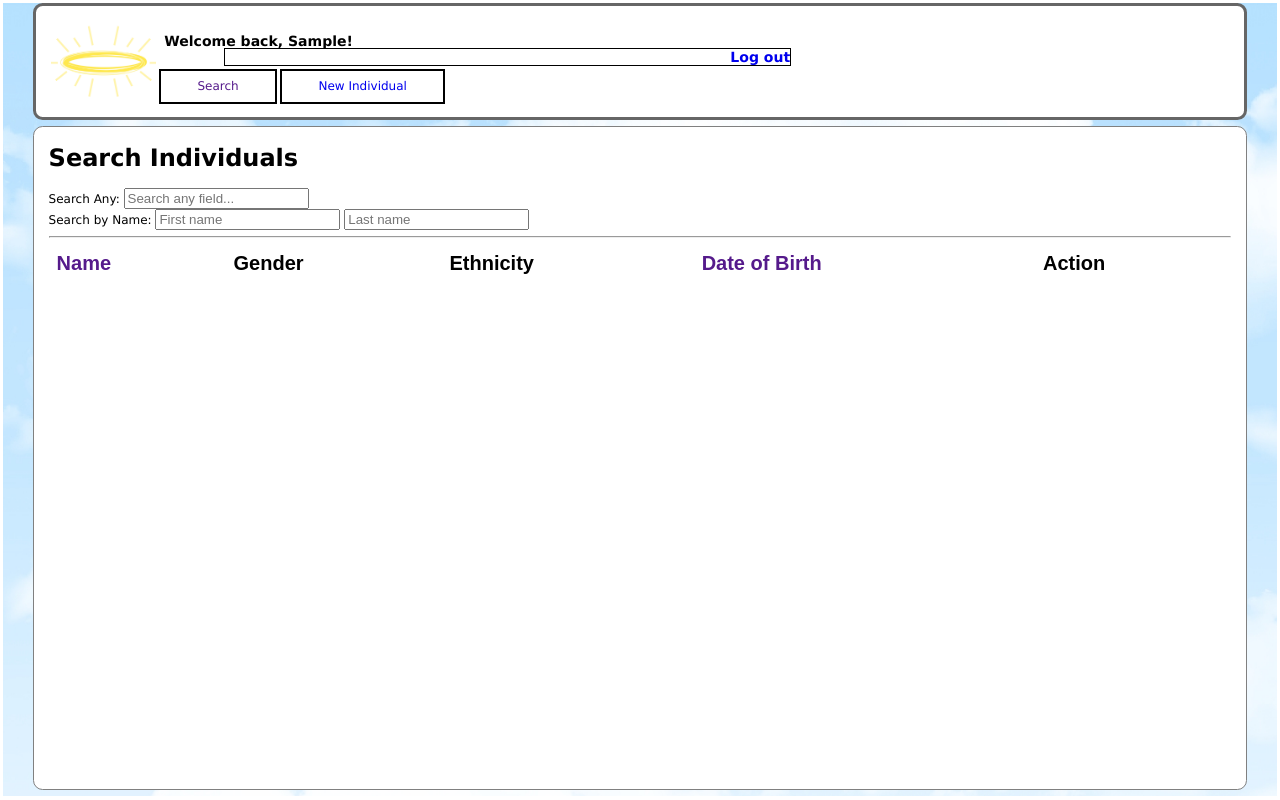
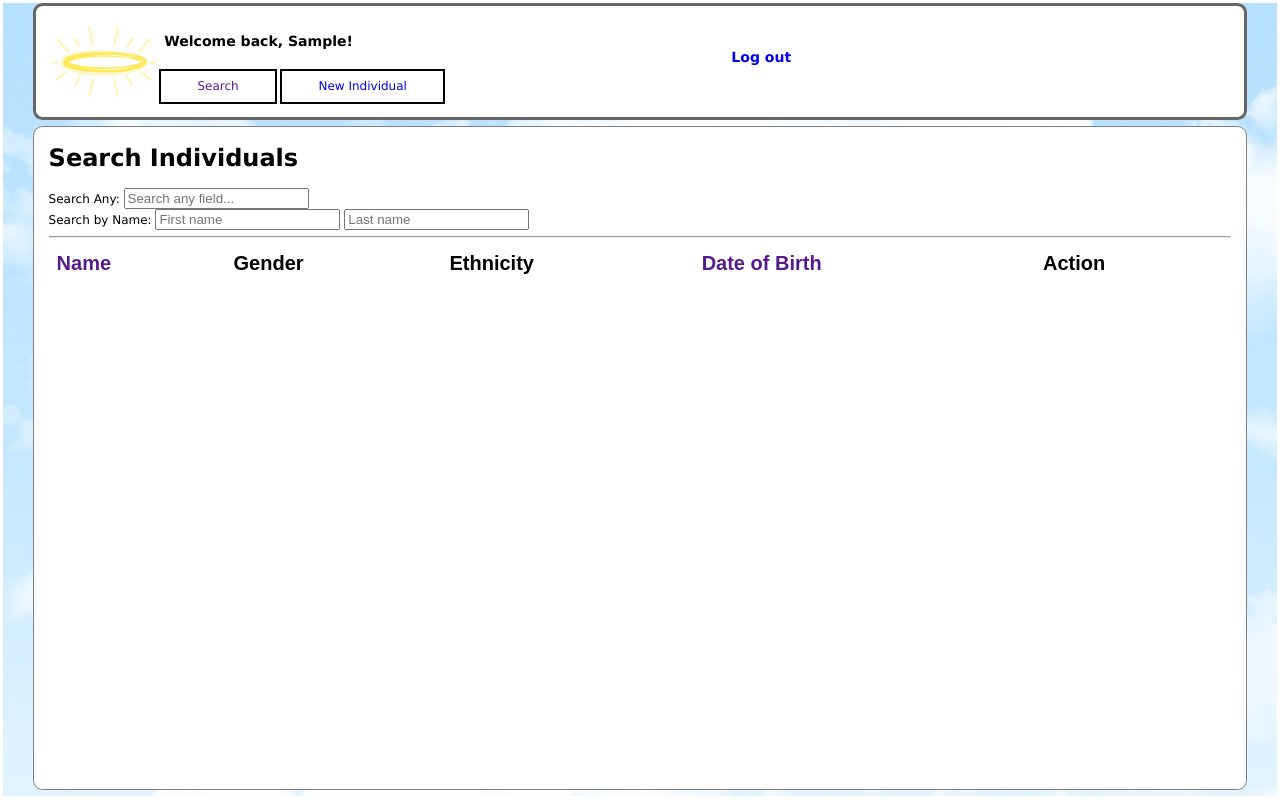
Before and after one commit to ajritch/halo, a website: page client/index.html in a window 1280 px wide. Both pictures are taken after typing "Sample" into the empty fields and a click on the button "Enter". Drawn offline with nearby package versions, Linux system fonts and the light colour scheme; some packages are replaced by stand-ins of ours; no server answers; a script that the page names is missing; files whose address does not match are found by name.

Commit message:
removed border change

```diff
--- a/client/static/style.css
+++ b/client/static/style.css
@@ -20,8 +20,7 @@
     vertical-align: top;
 }
 .logout-btn {
-   padding-left: 80%;
-   border: 1px solid black;
+   padding-left: 70%;
 }
 
 .navbar {
```
